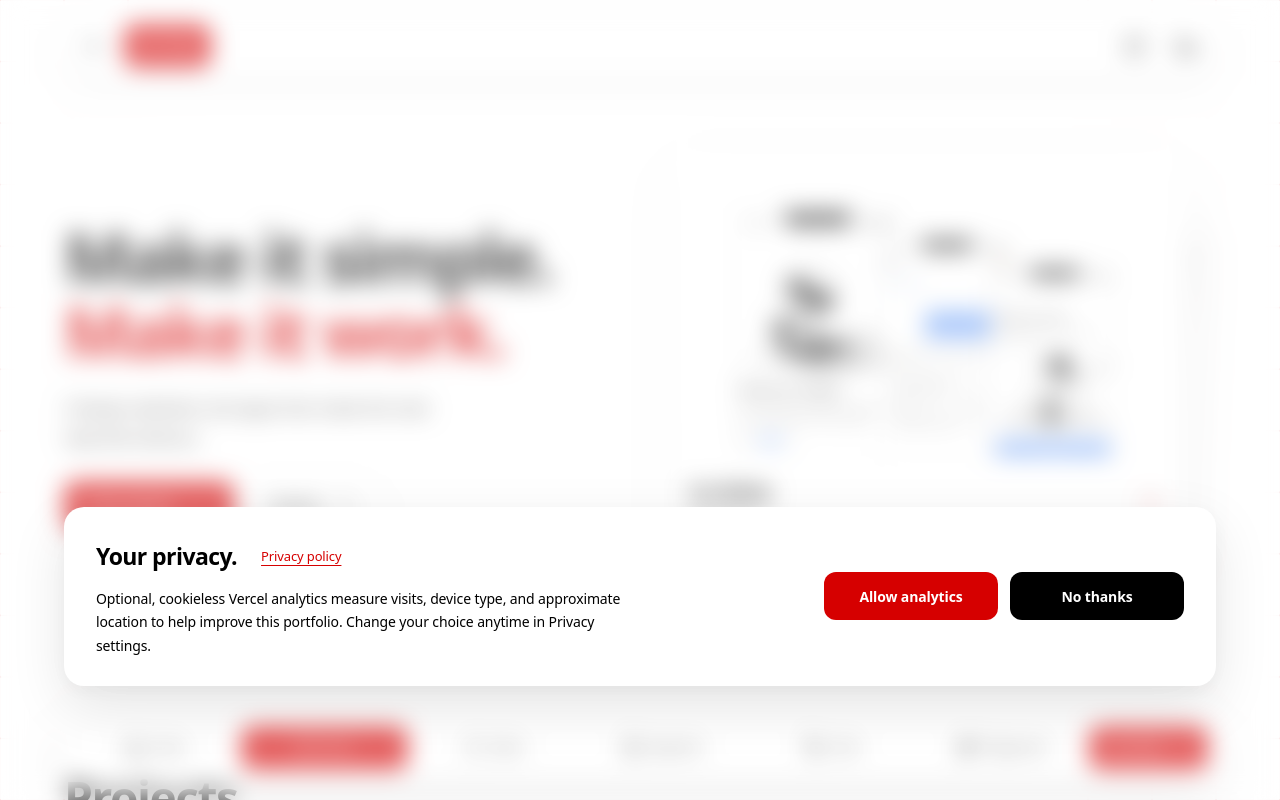
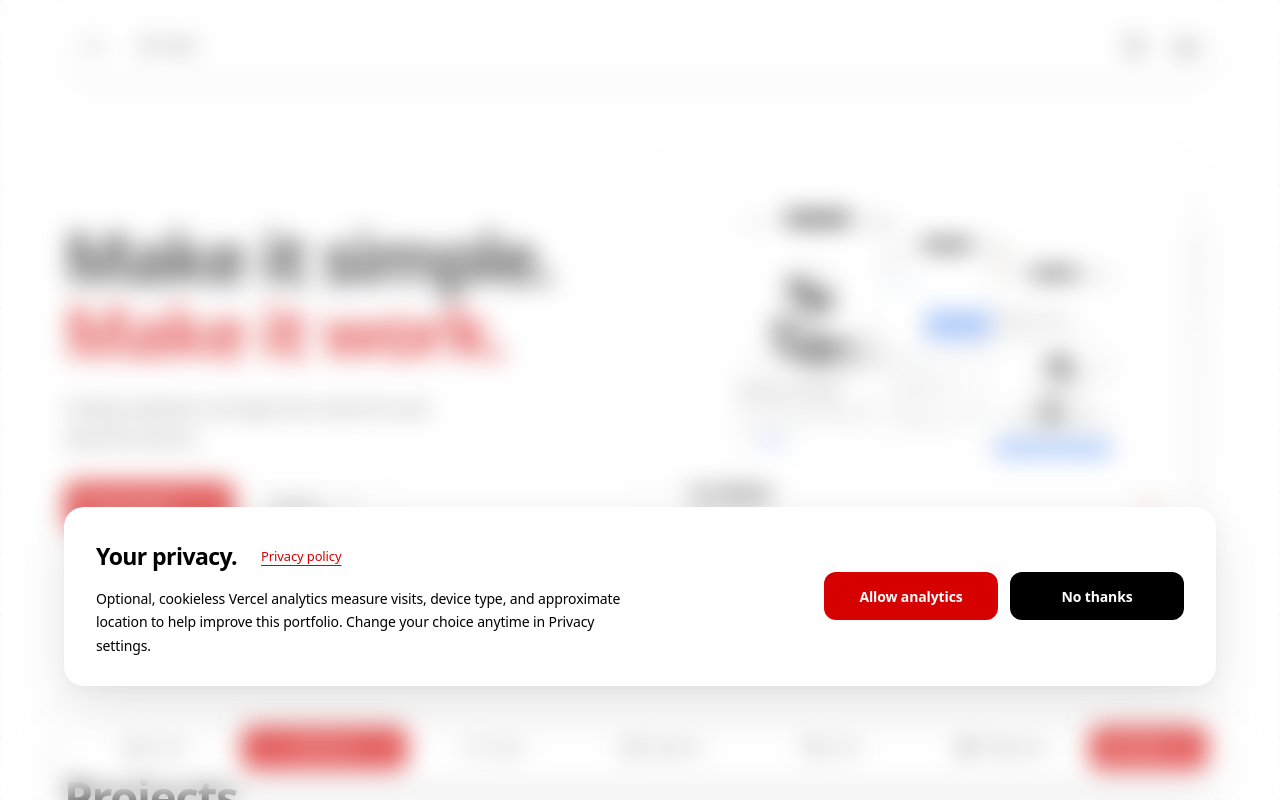
Before and after one commit to Geoecho/portfolio1, a React (Vite) app: page / in a window 1280 px wide. Shown: the top 800 px of the page. Built offline with nearby package versions, Linux system fonts and the light colour scheme.

Commit message:
Make the header game button monochrome

```diff
--- a/src/index.css
+++ b/src/index.css
@@ -1019,8 +1019,8 @@ html:has(.privacy-overlay) { overflow: hidden; }
 .fullscreen-view { position: fixed; inset: 0; z-index: 300; width: 100%; height: 100dvh; background: #fff; color: #000; outline: none; overflow: hidden; overscroll-behavior: contain; }
 .fullscreen-view.project-view, .fullscreen-view.game-window, .fullscreen-view.privacy-view { width: 100vw; }
 .top-bar-play { display: flex; align-items: center; gap: 8px; min-width: 0; }
-.top-bar-game { display: inline-flex; align-items: center; justify-content: center; gap: 8px; min-height: 44px; padding: 10px 16px; border-radius: 12px; background: #d60000; color: #fff; font-size: 13px; font-weight: 650; transition: background .2s, transform .2s; }
-.top-bar-game:hover { background: #000; transform: translateY(-1px); }
+.top-bar-game { display: inline-flex; align-items: center; justify-content: center; gap: 8px; min-height: 44px; padding: 10px 16px; border-radius: 12px; background: #fff; color: #000; font-size: 13px; font-weight: 650; transition: background .2s, color .2s, transform .2s; }
+.top-bar-game:hover { background: #000; color: #fff; transform: translateY(-1px); }
 .top-bar-game:active { transform: scale(.96); }
 .view-back { display: inline-flex; align-items: center; gap: 8px; min-height: 44px; padding: 10px 12px 10px 0; font-size: 14px; font-weight: 600; white-space: nowrap; }
 .view-back .animated-lucide { color: #d60000; }
```
